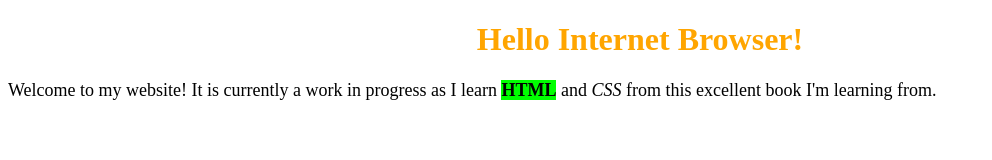
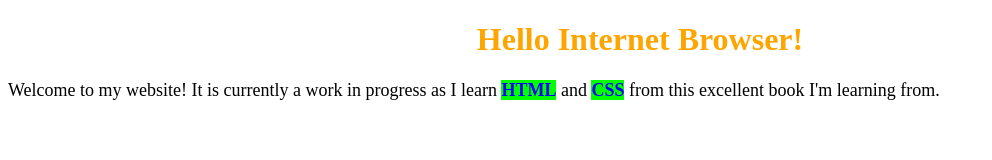
Before and after one commit to reillywj/200_front_end_prep, a plain HTML site: page 01_getting_started_with_html.html in a window 1280 px wide. Shown: the whole page, without its empty margins (0-992 px from the left). Drawn offline with Linux system fonts and the light colour scheme.

Commit message:
Completed through simple CSS styling; onto shay howe's

```diff
--- a/01_getting_started_with_html.html
+++ b/01_getting_started_with_html.html
@@ -20,10 +20,19 @@
       .highlight{
         background-color: lime;
       }
+      .red {
+        color: red;
+      }
+      .blue {
+        color: blue;
+      }
+      .green {
+        color: green;
+      }
     </style>
 
     <h1>Hello Internet Browser!</h1>
 
-    <p id="intro">Welcome to my website! It is currently a <span>work in progress</span> as I learn <strong class="highlight">HTML</strong> and <i>CSS</i> from this excellent book I'm learning from.</p>
+    <p id="intro">Welcome to my website! It is currently a <span>work in progress</span> as I learn <strong class="highlight red blue">HTML</strong> and <strong class="highlight blue red">CSS</strong> from this excellent book I'm learning from.</p>
   </body>
 </html>
```
Also changed, not shown: 1 other file.
